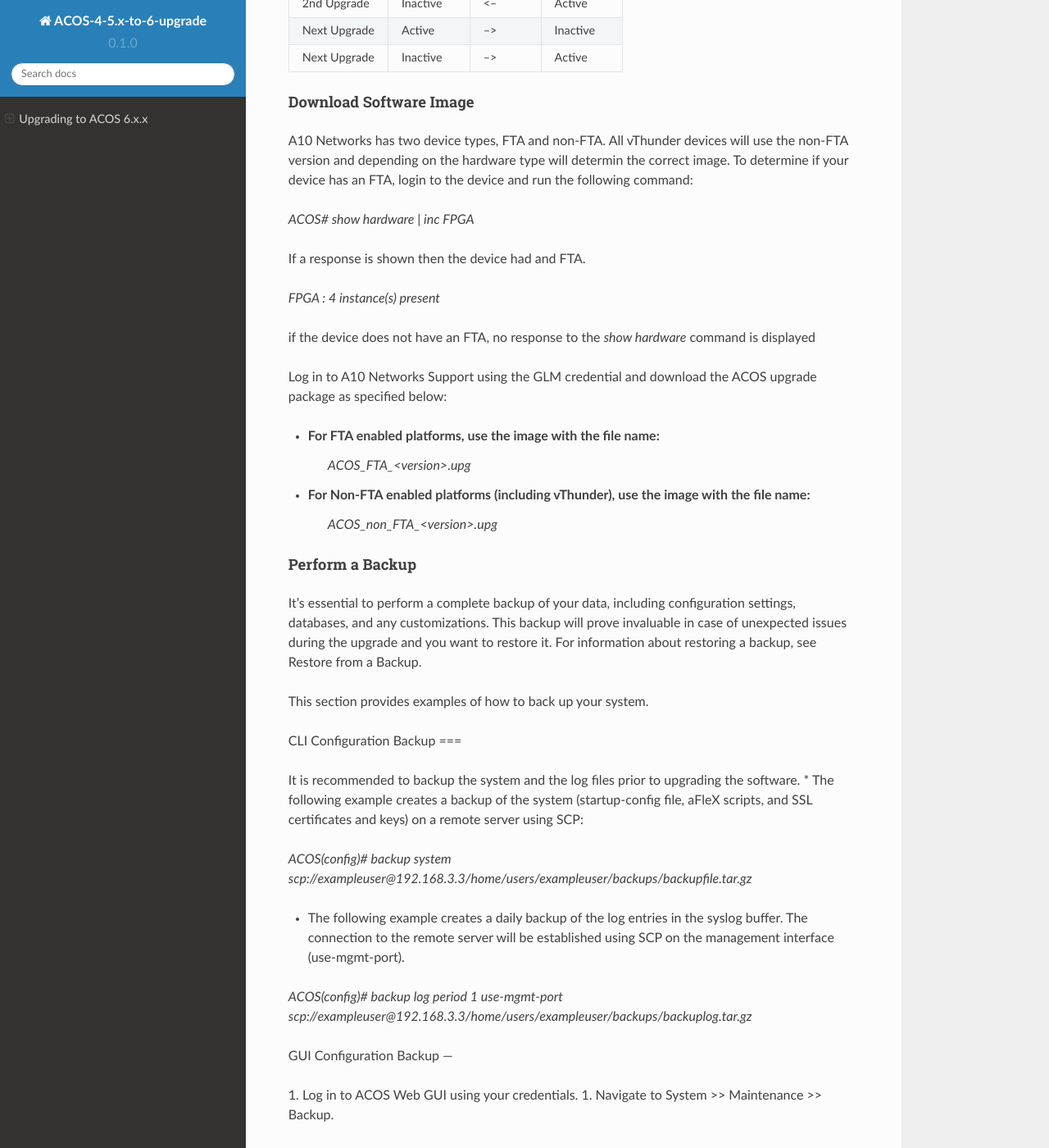
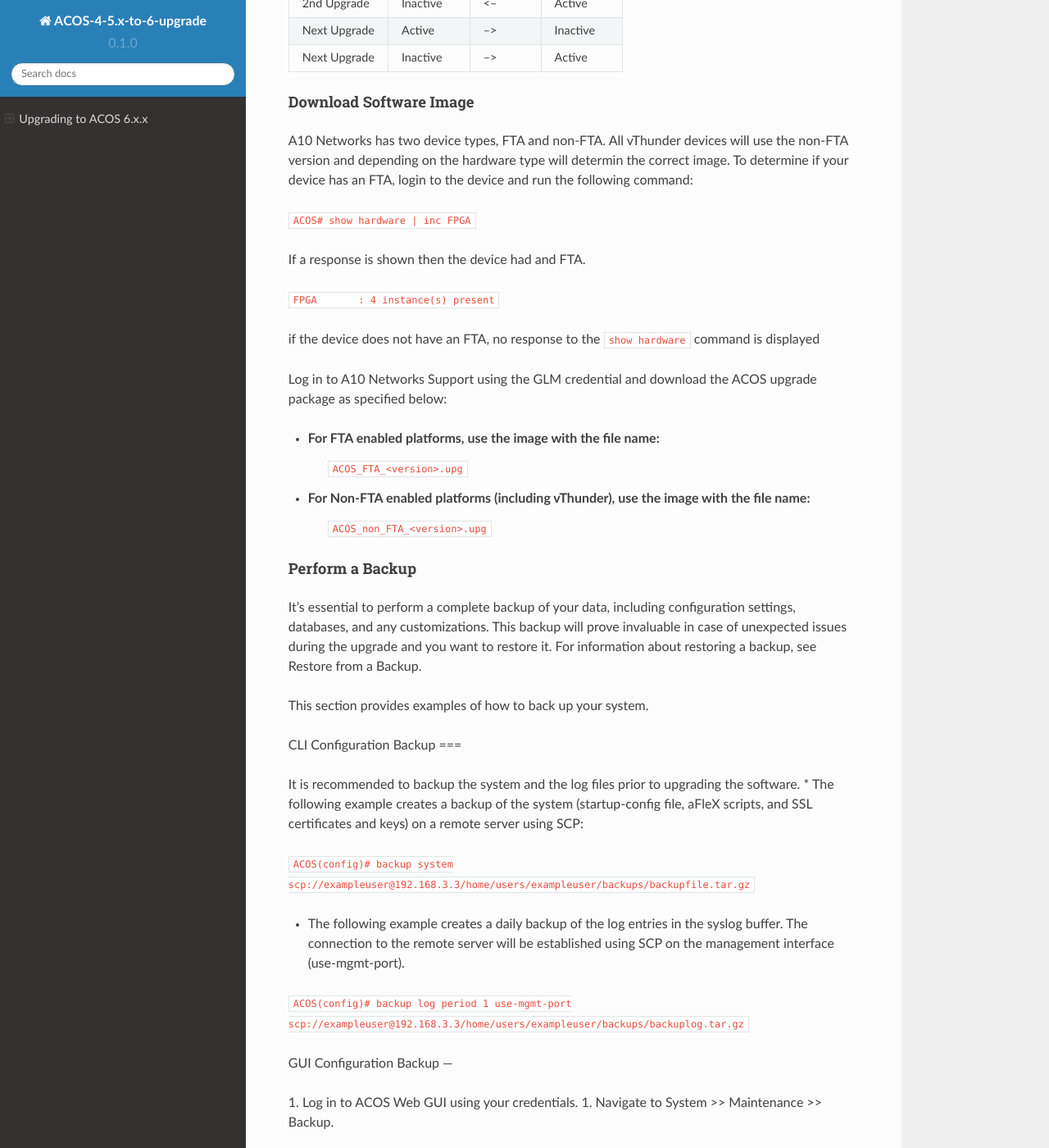
Before and after one commit to gtownsie/ACOS-4-5.x-to-6-upgrade, a Sphinx documentation site: the page built from docs/source/index.rst, in a window 1280 px wide and 1400 px high, scrolled down 3536 px. Shown: the whole window at 82% size. Built offline with Sphinx 7.4.7 and the Read the Docs theme 2.0.0, drawn with Linux system fonts in a browser that asks for light colours.

```diff
--- a/docs/source/index.rst
+++ b/docs/source/index.rst
@@ -165,21 +165,21 @@ Download Software Image
 
 A10 Networks has two device types, FTA and non-FTA.  All vThunder devices will use the non-FTA version and depending on the hardware type will determin the correct image.  To determine if your device has an FTA, login to the device and run the following command:
 
-`ACOS# show hardware | inc FPGA`
+``ACOS# show hardware | inc FPGA``
 
 If a response is shown then the device had and FTA.
 
-`FPGA       : 4 instance(s) present`
+``FPGA       : 4 instance(s) present``
 
-if the device does not have an FTA, no response to the `show hardware` command is displayed
+if the device does not have an FTA, no response to the ``show hardware`` command is displayed
 
 Log in to A10 Networks Support using the GLM credential and download the ACOS upgrade package as specified below:
 
 * For FTA enabled platforms, use the image with the file name:
-    `ACOS_FTA_<version>.upg`
+    ``ACOS_FTA_<version>.upg``
 
 * For Non-FTA enabled platforms (including vThunder), use the image with the file name:
-    `ACOS_non_FTA_<version>.upg`
+    ``ACOS_non_FTA_<version>.upg``
 
 Perform a Backup
 *********
@@ -194,11 +194,11 @@ CLI Configuration Backup
 It is recommended to backup the system and the log files prior to upgrading the software.
 * The following example creates a backup of the system (startup-config file, aFleX scripts, and SSL certificates and keys) on a remote server using SCP:
 
-`ACOS(config)# backup system scp://exampleuser@192.168.3.3/home/users/exampleuser/backups/backupfile.tar.gz`
+``ACOS(config)# backup system scp://exampleuser@192.168.3.3/home/users/exampleuser/backups/backupfile.tar.gz``
 
 * The following example creates a daily backup of the log entries in the syslog buffer. The connection to the remote server will be established using SCP on the management interface (use-mgmt-port).
 
-`ACOS(config)# backup log period 1 use-mgmt-port scp://exampleuser@192.168.3.3/home/users/exampleuser/backups/backuplog.tar.gz`
+``ACOS(config)# backup log period 1 use-mgmt-port scp://exampleuser@192.168.3.3/home/users/exampleuser/backups/backuplog.tar.gz``
 
 GUI Configuration Backup
 ---
```
